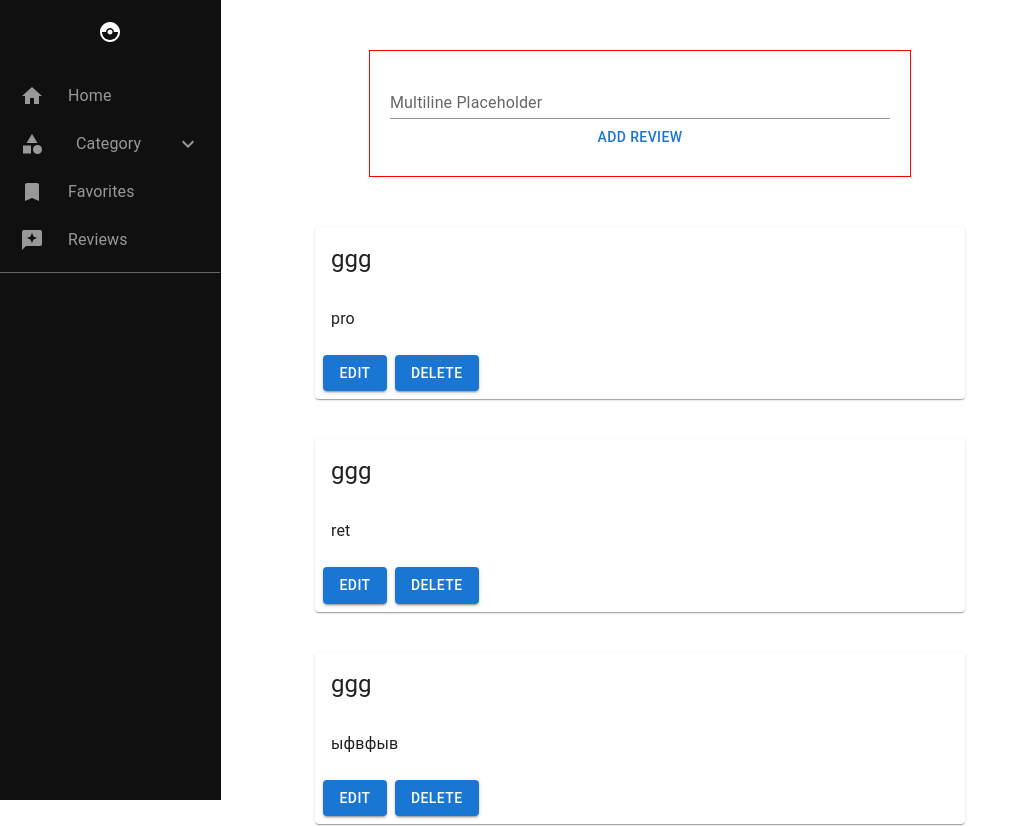
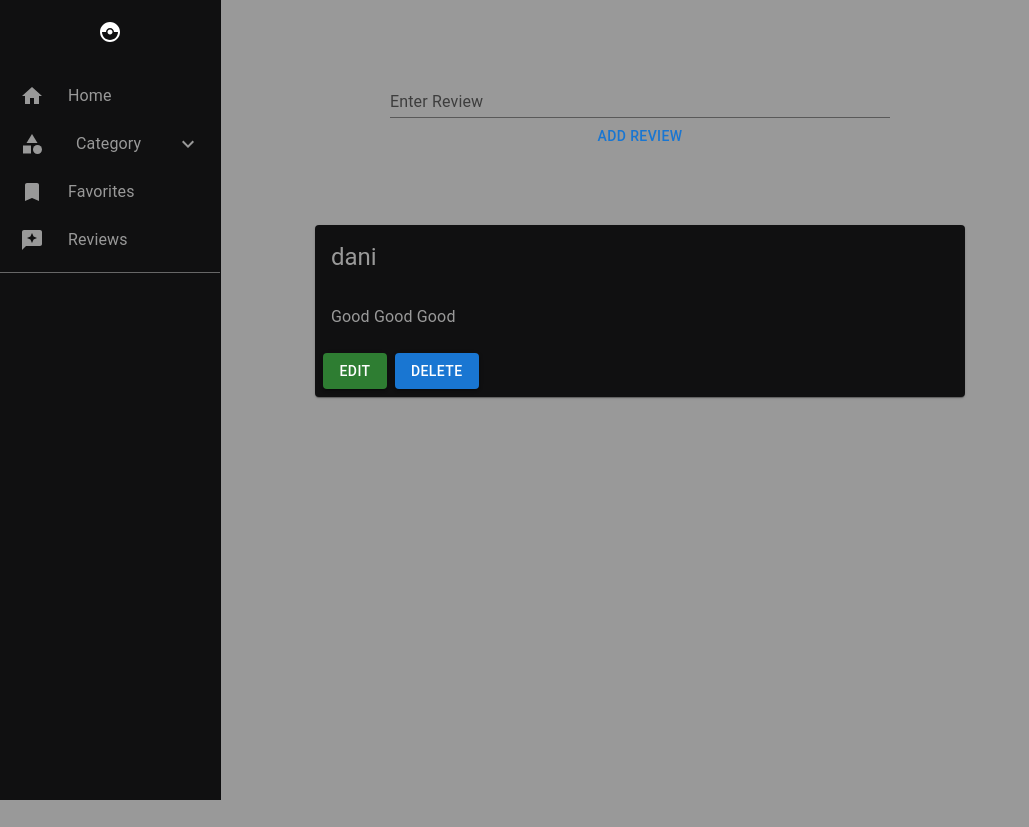
Before and after one commit to dan1e11s/team-hackathon, a React (Create React App) app: page /reviews in a window 1280 px wide. Shown: the top 827 px of the page, without its empty margins (0-1029 px from the left). Built offline with nearby package versions, Linux system fonts and the light colour scheme; data requests are answered from the project's data file.

Commit message:
add style for reviews page

```diff
--- a/db.json
+++ b/db.json
@@ -361,29 +361,9 @@
   ],
   "reviews": [
     {
-      "user": "ggg",
-      "review": "pro",
-      "id": 1
-    },
-    {
-      "user": "ggg",
-      "review": "ret",
+      "user": "dani",
+      "review": "Good Good Good",
       "id": 2
-    },
-    {
-      "user": "ggg",
-      "review": "ыфвфыв",
-      "id": 3
-    },
-    {
-      "user": "ggg",
-      "review": "asjkdskjhdkash",
-      "id": 4
-    },
-    {
-      "user": "dani",
-      "review": "j",
-      "id": 5
     }
   ]
 }
--- a/src/components/Reviews/AddReviews.jsx
+++ b/src/components/Reviews/AddReviews.jsx
@@ -25,10 +25,9 @@ const AddReviews = () => {
   }
 
   return (
-    <Box sx={{ marginTop: '50px' }}>
+    <Box>
       <Box
         sx={{
-          border: '1px solid red',
           width: '500px',
           margin: '0 auto',
           padding: '20px',
@@ -37,8 +36,7 @@ const AddReviews = () => {
         <TextField
           sx={{ width: '100%', color: 'red' }}
           id="standard-textarea"
-          label="Multiline Placeholder"
-          placeholder="Placeholder"
+          label="Enter Review"
           multiline
           variant="standard"
           value={review}
--- a/src/components/Reviews/EditReviews.jsx
+++ b/src/components/Reviews/EditReviews.jsx
@@ -31,10 +31,9 @@ const EditReviews = ({ input, setInput }) => {
     }
   }
   return (
-    <Box sx={{ marginTop: '50px' }}>
+    <Box>
       <Box
         sx={{
-          border: '1px solid red',
           width: '500px',
           margin: '0 auto',
           color: '#999999',
@@ -44,8 +43,7 @@ const EditReviews = ({ input, setInput }) => {
         <TextField
           sx={{ width: '100%' }}
           id="standard-textarea"
-          label="Multiline Placeholder"
-          placeholder="Placeholder"
+          label="Enter Review"
           multiline
           variant="standard"
           value={review}
--- a/src/components/Reviews/Reviews.jsx
+++ b/src/components/Reviews/Reviews.jsx
@@ -17,7 +17,14 @@ const Reviews = () => {
   }, []);
 
   return (
-    <Box sx={{ width: '100%', minHeight: '100vh' }}>
+    <Box
+      sx={{
+        width: '100%',
+        minHeight: '100vh',
+        backgroundColor: '#999999',
+        paddingTop: '50px',
+      }}
+    >
       {input ? (
         <EditReviews input={input} setInput={setInput} />
       ) : (
@@ -32,7 +39,12 @@ const Reviews = () => {
         >
           {reviews.map((item) => (
             <Card
-              sx={{ maxWidth: '650px', margin: '0 auto 40px' }}
+              sx={{
+                maxWidth: '650px',
+                margin: '0 auto 40px',
+                backgroundColor: '#101011',
+                color: '#999999',
+              }}
               key={item.id}
             >
               <CardHeader title={item.user} />
@@ -40,7 +52,11 @@ const Reviews = () => {
                 <Typography>{item.review}</Typography>
               </CardContent>
               <CardActions>
-                <Button variant="contained" onClick={() => setInput(item)}>
+                <Button
+                  variant="contained"
+                  onClick={() => setInput(item)}
+                  color="success"
+                >
                   Edit
                 </Button>
                 <Button
@@ -54,7 +70,9 @@ const Reviews = () => {
           ))}
         </Box>
       ) : (
-        <h3>Пока нет отзывов!</h3>
+        <Box sx={{ width: '50%', margin: '0 auto' }}>
+          <h3 style={{ textAlign: 'center' }}>Пока нет отзывов!</h3>
+        </Box>
       )}
     </Box>
   );
--- a/src/components/paymentForm/PaymentForm.jsx
+++ b/src/components/paymentForm/PaymentForm.jsx
@@ -1,11 +1,11 @@
-import React from "react";
-import { useNavigate } from "react-router-dom";
-import "../paymentForm/PaymentForm.css";
-import Dialog from "@mui/material/Dialog";
-import DialogContent from "@mui/material/DialogContent";
-import DialogContentText from "@mui/material/DialogContentText";
-import Slide from "@mui/material/Slide";
-import TagFacesRoundedIcon from "@mui/icons-material/TagFacesRounded";
+import React from 'react';
+import { useNavigate } from 'react-router-dom';
+import '../paymentForm/PaymentForm.css';
+import Dialog from '@mui/material/Dialog';
+import DialogContent from '@mui/material/DialogContent';
+import DialogContentText from '@mui/material/DialogContentText';
+import Slide from '@mui/material/Slide';
+import TagFacesRoundedIcon from '@mui/icons-material/TagFacesRounded';
 
 const Transition = React.forwardRef(function Transition(props, ref) {
   return <Slide direction="up" ref={ref} {...props} />;
@@ -21,17 +21,17 @@ const PaymentForm = () => {
 
   const handleClose = () => {
     setOpen(false);
-    navigate("/product");
+    navigate('/product');
   };
 
   return (
     <div className="payment-block">
       <div className="payment-wrapper">
-        <h2 style={{ fontSize: "25px", marginTop: "3%" }}>
+        <h2 style={{ fontSize: '25px', marginTop: '3%' }}>
           Your Payment Details
         </h2>
         <form>
-          <label className="payment-label" for="name">
+          <label className="payment-label" htmlFor="name">
             Full Name
           </label>
           <input
@@ -41,11 +41,11 @@ const PaymentForm = () => {
             name="fullname"
             placeholder="Mikel F. Barnes"
           />
-          <label className="payment-label" for="card">
+          <label className="payment-label" htmlFor="card">
             Card Number
           </label>
           <input
-            maxlength="12"
+            maxLength="12"
             className="payment-inp"
             type="text"
             id="card"
@@ -54,7 +54,7 @@ const PaymentForm = () => {
           />
           <div className="payment-inner">
             <div>
-              <label className="payment-label" for="date">
+              <label className="payment-label" htmlFor="date">
                 Expiration Date
               </label>
               <input
@@ -65,11 +65,11 @@ const PaymentForm = () => {
               />
             </div>
             <div>
-              <label className="payment-label" for="svc">
+              <label className="payment-label" htmlFor="svc">
                 SVC
               </label>
               <input
-                maxlength="3"
+                maxLength="3"
                 className="payment-inp-small"
                 type="text"
                 id="svc"
@@ -83,7 +83,8 @@ const PaymentForm = () => {
           onClick={() => {
             handleClickOpen();
           }}
-          className="payment-btn">
+          className="payment-btn"
+        >
           Pay Now
         </button>
       </div>
@@ -92,11 +93,13 @@ const PaymentForm = () => {
         TransitionComponent={Transition}
         keepMounted
         onClose={handleClose}
-        aria-describedby="alert-dialog-slide-description">
-        <DialogContent sx={{ backgroundColor: "#64ffda" }}>
+        aria-describedby="alert-dialog-slide-description"
+      >
+        <DialogContent sx={{ backgroundColor: '#64ffda' }}>
           <DialogContentText
             id="alert-dialog-slide-description"
-            sx={{ display: "flex", alignItems: "center", color: "white" }}>
+            sx={{ display: 'flex', alignItems: 'center', color: 'white' }}
+          >
             <TagFacesRoundedIcon />
             Thank you for your purchase!
           </DialogContentText>
```
